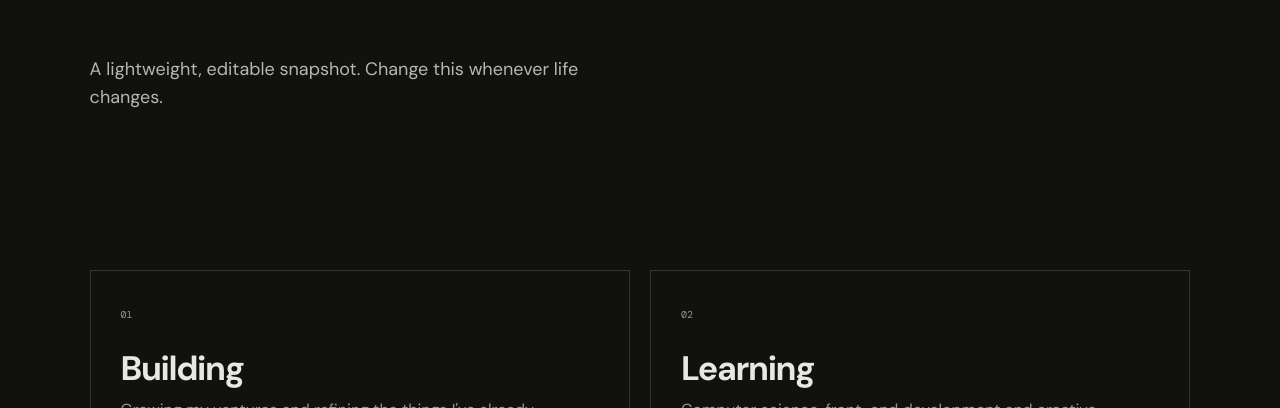
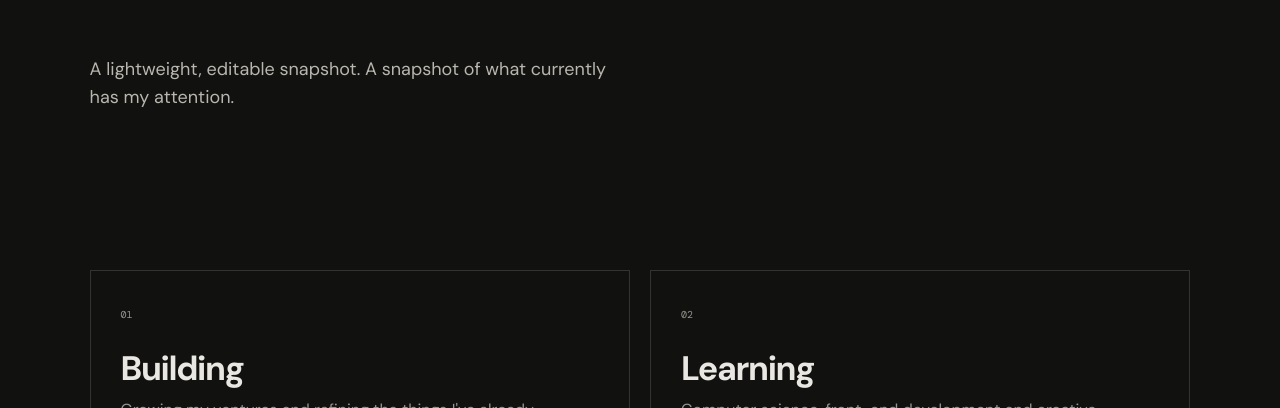
Before and after one commit to rexxivz24/shiven-patel-portfolio, a plain HTML site: page now.html in a window 1280 px wide. Shown: the part 392-800 px from the top of the page. Drawn offline with nearby package versions, Linux system fonts and the light colour scheme; a web font is replaced by a local one.

Commit message:
Update now.html

```diff
--- a/now.html
+++ b/now.html
@@ -17,6 +17,6 @@
   </nav>
 </header>
 
-<main><section class="page-intro section-pad"><p class="eyebrow">NOW / NOVEMBER 2026</p><h1>What I'm doing<br><em>these days.</em></h1><p class="lede">A lightweight, editable snapshot. Change this whenever life changes.</p></section>
+<main><section class="page-intro section-pad"><p class="eyebrow">NOW / NOVEMBER 2026</p><h1>What I'm doing<br><em>these days.</em></h1><p class="lede">A lightweight, editable snapshot. A snapshot of what currently has my attention.</p></section>
 <section class="now-grid section-pad"><div class="now-item"><span>01</span><h2>Building</h2><p>Growing my ventures and refining the things I've already started.</p></div><div class="now-item"><span>02</span><h2>Learning</h2><p>Computer science, front-end development and creative technology.</p></div><div class="now-item"><span>03</span><h2>Exploring</h2><p>Fashion, modeling, content, ideas and new projects.</p></div><div class="now-item"><span>04</span><h2>Creating</h2><p>Making digital spaces, content and things that feel like my own.</p></div></section><section class="photo-slot now-photo section-pad"><img src="assets/images/editorial-3.jpg" alt="Current portrait" onerror="this.style.display='none'"></section></main><footer class="footer"><div>SHIVEN PATEL <span>© 2026</span></div><div class="footer-links"><a href="https://www.instagram.com/iblamerexig/" target="_blank" rel="noopener">Instagram ↗</a><a href="mailto:shivenpatel454@gmail.com">Email ↗</a><a href="https://wa.me/918733840928" target="_blank" rel="noopener">WhatsApp ↗</a></div></footer>
 <script src="script.js"></script></body></html>
```
